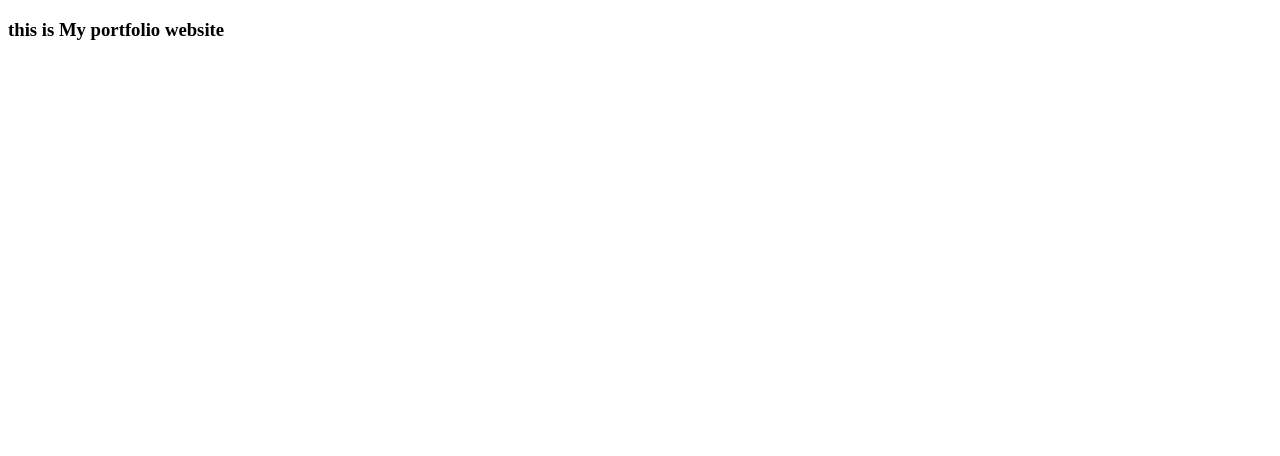
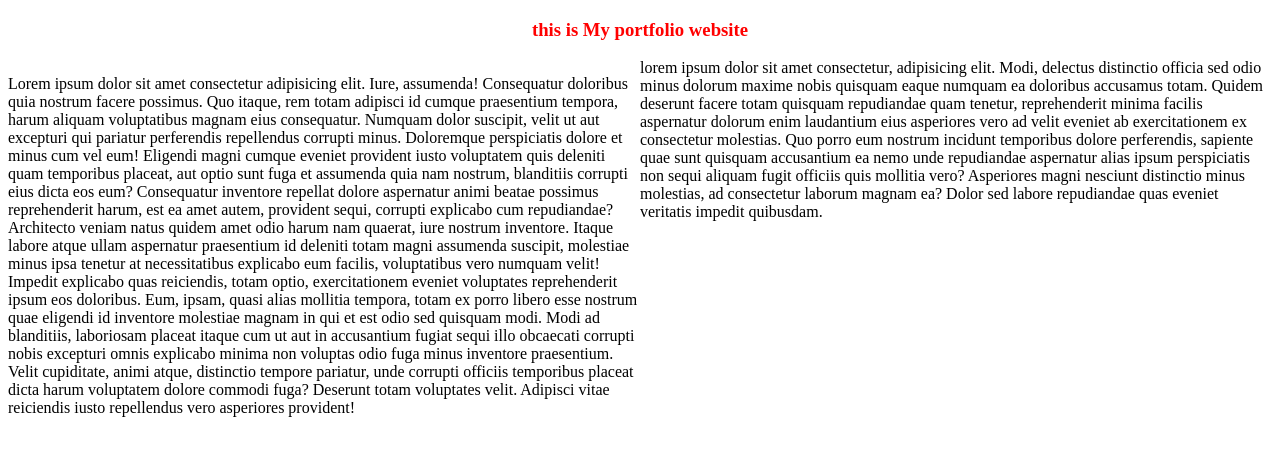
Before and after one commit to Stephen11221/my-potyfolio-webpage, a plain HTML site: page index.html in a window 1280 px wide. Drawn offline with Linux system fonts and the light colour scheme.

Commit message:
Make changes

```diff
--- a/index.html
+++ b/index.html
@@ -6,8 +6,23 @@
 </head>
 
 <body>
-    <h3>this is My portfolio website</h3>
-
+    <h3 style="color: red; text-align: center; font: size 200px;">
+        this is My portfolio website
+    </h3>
+    <p style="width: 50%; float: left; ">Lorem ipsum dolor sit amet consectetur adipisicing elit. Iure, assumenda! Consequatur doloribus quia nostrum facere possimus. Quo itaque, rem totam adipisci id cumque praesentium tempora, harum aliquam voluptatibus magnam eius consequatur. Numquam
+        dolor suscipit, velit ut aut excepturi qui pariatur perferendis repellendus corrupti minus. Doloremque perspiciatis dolore et minus cum vel eum! Eligendi magni cumque eveniet provident iusto voluptatem quis deleniti quam temporibus placeat, aut
+        optio sunt fuga et assumenda quia nam nostrum, blanditiis corrupti eius dicta eos eum? Consequatur inventore repellat dolore aspernatur animi beatae possimus reprehenderit harum, est ea amet autem, provident sequi, corrupti explicabo cum repudiandae?
+        Architecto veniam natus quidem amet odio harum nam quaerat, iure nostrum inventore. Itaque labore atque ullam aspernatur praesentium id deleniti totam magni assumenda suscipit, molestiae minus ipsa tenetur at necessitatibus explicabo eum facilis,
+        voluptatibus vero numquam velit! Impedit explicabo quas reiciendis, totam optio, exercitationem eveniet voluptates reprehenderit ipsum eos doloribus. Eum, ipsam, quasi alias mollitia tempora, totam ex porro libero esse nostrum quae eligendi id
+        inventore molestiae magnam in qui et est odio sed quisquam modi. Modi ad blanditiis, laboriosam placeat itaque cum ut aut in accusantium fugiat sequi illo obcaecati corrupti nobis excepturi omnis explicabo minima non voluptas odio fuga minus inventore
+        praesentium. Velit cupiditate, animi atque, distinctio tempore pariatur, unde corrupti officiis temporibus placeat dicta harum voluptatem dolore commodi fuga? Deserunt totam voluptates velit. Adipisci vitae reiciendis iusto repellendus vero asperiores
+        provident!
+    </p>
+    <p>lorem ipsum dolor sit amet consectetur, adipisicing elit. Modi, delectus distinctio officia sed odio minus dolorum maxime nobis quisquam eaque numquam ea doloribus accusamus totam. Quidem deserunt facere totam quisquam repudiandae quam tenetur, reprehenderit
+        minima facilis aspernatur dolorum enim laudantium eius asperiores vero ad velit eveniet ab exercitationem ex consectetur molestias. Quo porro eum nostrum incidunt temporibus dolore perferendis, sapiente quae sunt quisquam accusantium ea nemo unde
+        repudiandae aspernatur alias ipsum perspiciatis non sequi aliquam fugit officiis quis mollitia vero? Asperiores magni nesciunt distinctio minus molestias, ad consectetur laborum magnam ea? Dolor sed labore repudiandae quas eveniet veritatis impedit
+        quibusdam.
+    </p>
 </body>
 
 </html>
```
